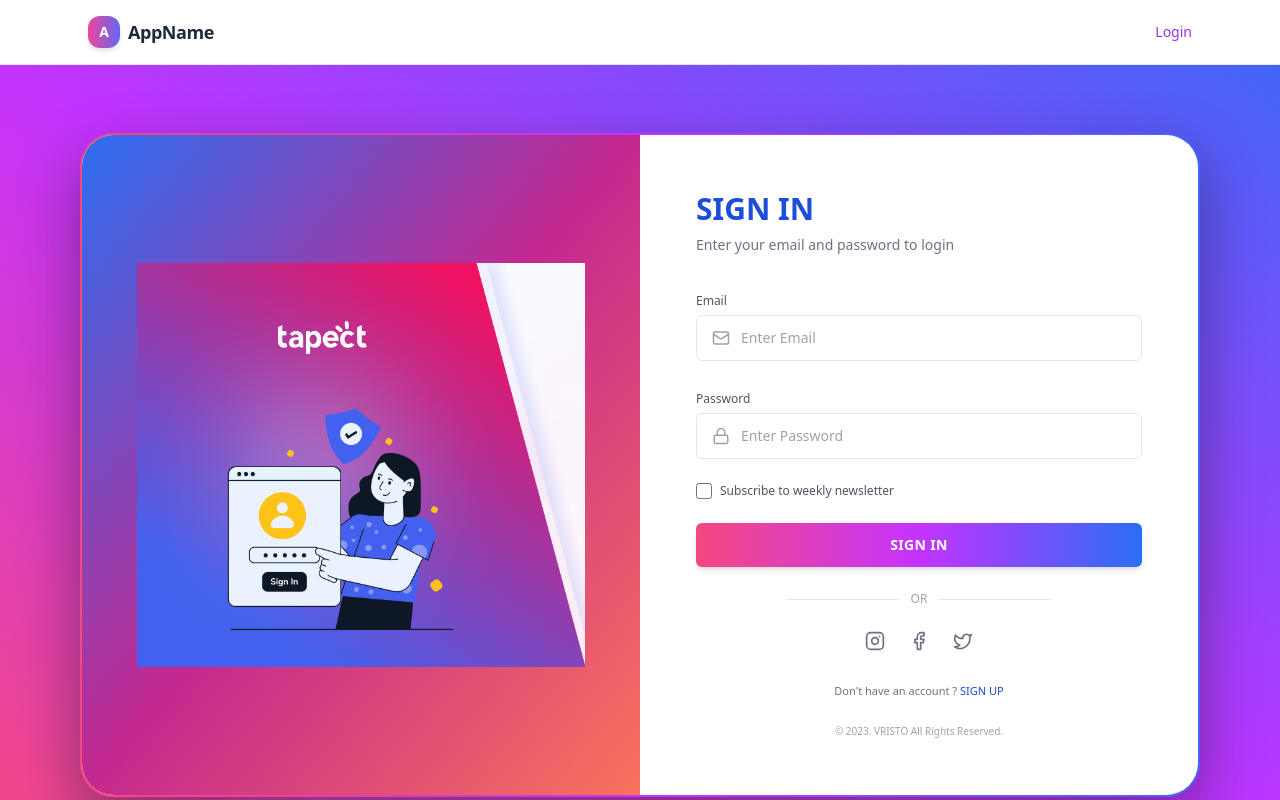
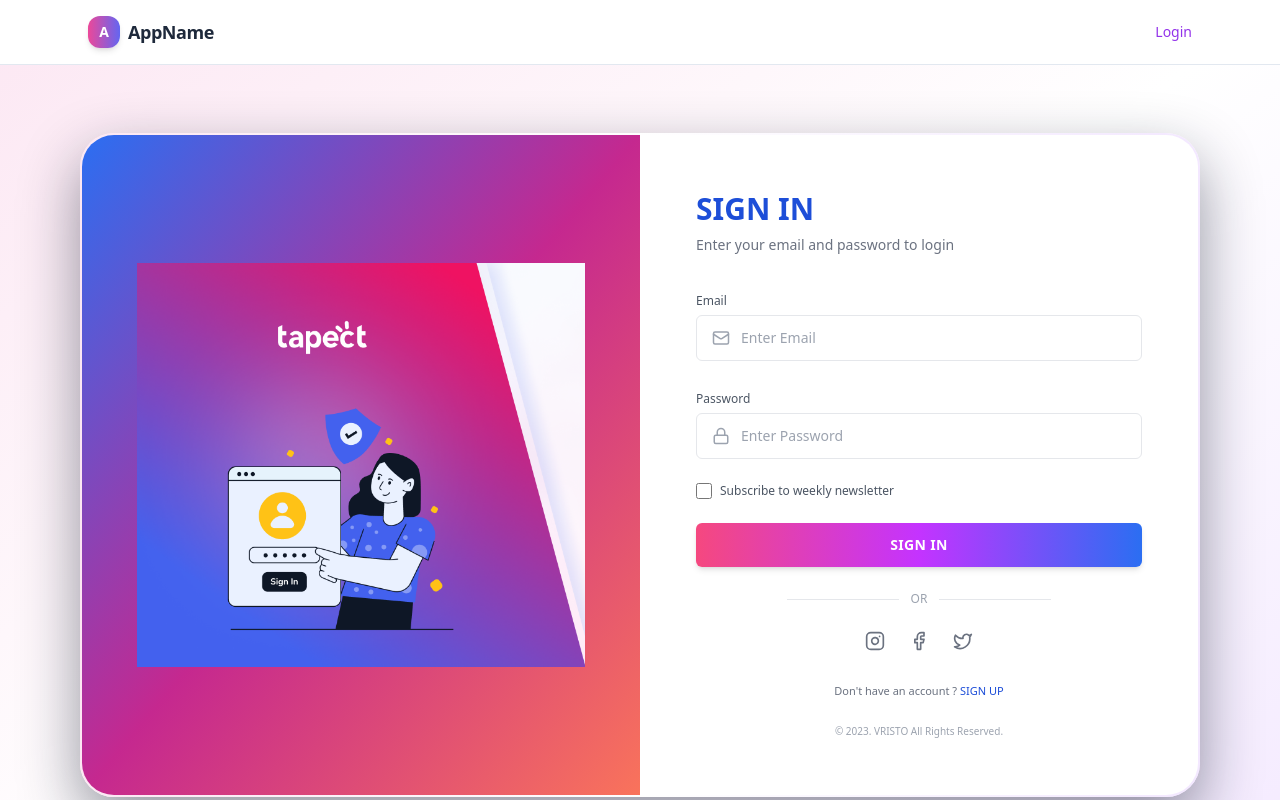
Before and after one commit to anujsahu01/byteWeb_project, a React (Vite) app: page /signIn in a window 1280 px wide. Shown: the top 800 px of the page. Built offline with nearby package versions, Linux system fonts and the light colour scheme.

Commit message:
fix: updated singin

```diff
--- a/src/pages/SignIn.jsx
+++ b/src/pages/SignIn.jsx
@@ -17,15 +17,18 @@ const SignIn = ({ onSwitchPage }) => {
   );
 
   return (
-    <div className="min-h-screen flex items-center justify-center bg-gradient-to-tr from-[#f5487f] via-[#c433ff] to-[#4364f7]">
+    // <div className="min-h-screen flex items-center justify-center bg-gradient-to-tr from-[#f5487f] via-[#c433ff] to-[#4364f7]">
+    <div className="min-h-screen flex items-center justify-center">
       {/* Outer padding so card doesn’t touch edges */}
       <div className="w-full max-w-6xl px-4">
         {/* Gradient border around card */}
-        <div className="rounded-[34px] bg-gradient-to-r from-[#f5487f] via-[#c433ff] to-[#4364f7] p-[2px] shadow-[0_24px_60px_rgba(15,23,42,0.45)]">
+        {/* <div className="rounded-[34px] bg-gradient-to-r from-[#f5487f] via-[#c433ff] to-[#4364f7] p-[2px] shadow-[0_24px_60px_rgba(15,23,42,0.45)]"> */}
+        <div className="rounded-[34px] bg-gradient-to-r p-[2px] shadow-[0_24px_60px_rgba(15,23,42,0.45)]">
           {/* Actual card */}
           <div className="flex flex-col lg:flex-row bg-white rounded-[32px] overflow-hidden">
             {/* LEFT SIDE – gradient + image */}
             <div className="w-full lg:w-1/2 bg-gradient-to-br from-[#2b6ef2] via-[#c5288f] to-[#f9735b] flex items-center justify-center p-10 lg:p-12">
+            {/* <div className="w-full lg:w-1/2 bg-gradient-to-br flex items-center justify-center p-10 lg:p-12"> */}
               <img
                 src={login}
                 alt="Sign in illustration"
```
